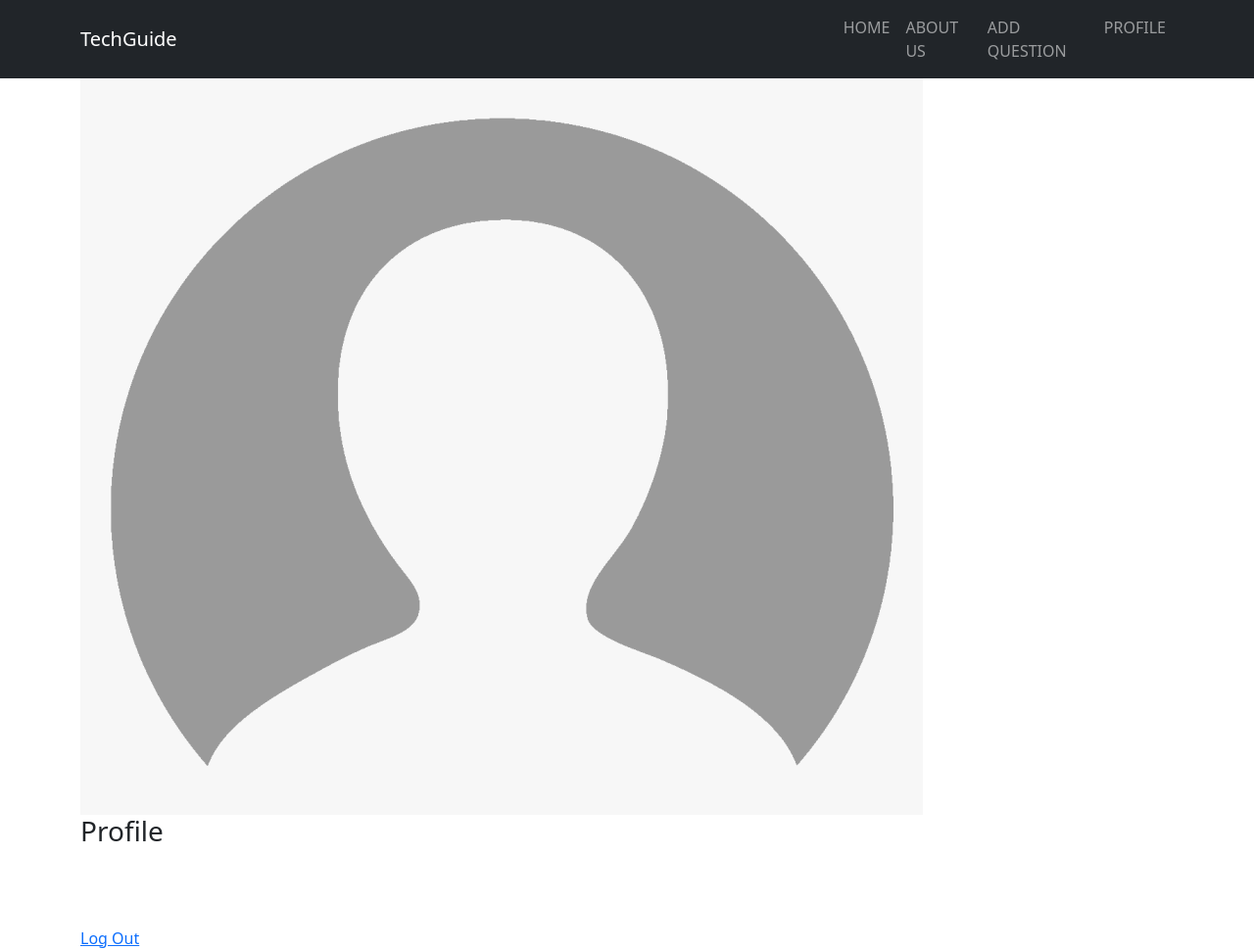
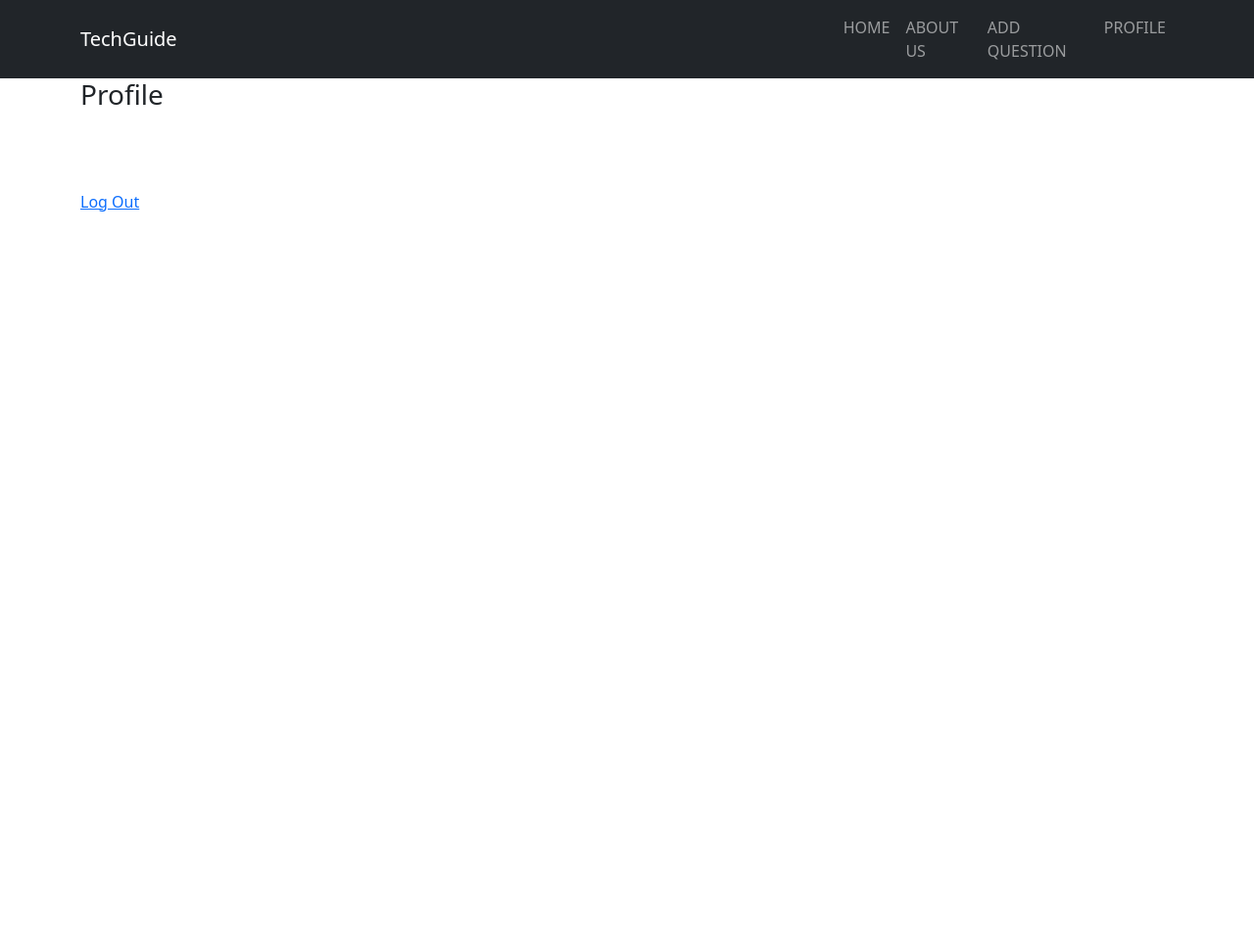
Before and after one commit to Gaganaravi/DjangoTechGuideProject, a Django app: page /profile/ in a window 1280 px wide. Shown: the whole page at 98% size. After the commit the page ends 216 px from the top, so only its background shows below. Run offline with Django 4.2, Linux system fonts and the light colour scheme; some libraries are stand-ins or nearby versions.

Commit message:
tech/TechGuide

```diff
--- a/tech/guide/templates/profile.html
+++ b/tech/guide/templates/profile.html
@@ -37,9 +37,7 @@
         </div>
       </nav>
       <div class="container">
-        <div class="imgcontainer">
-          <img src="{% static 'avatar_img2.png' %}" alt="Avatar" class="avatar">
-      </div>
+
           <h3>Profile</h3>
           {% for x in y  %}
           <p>{{em}}</p>
```
